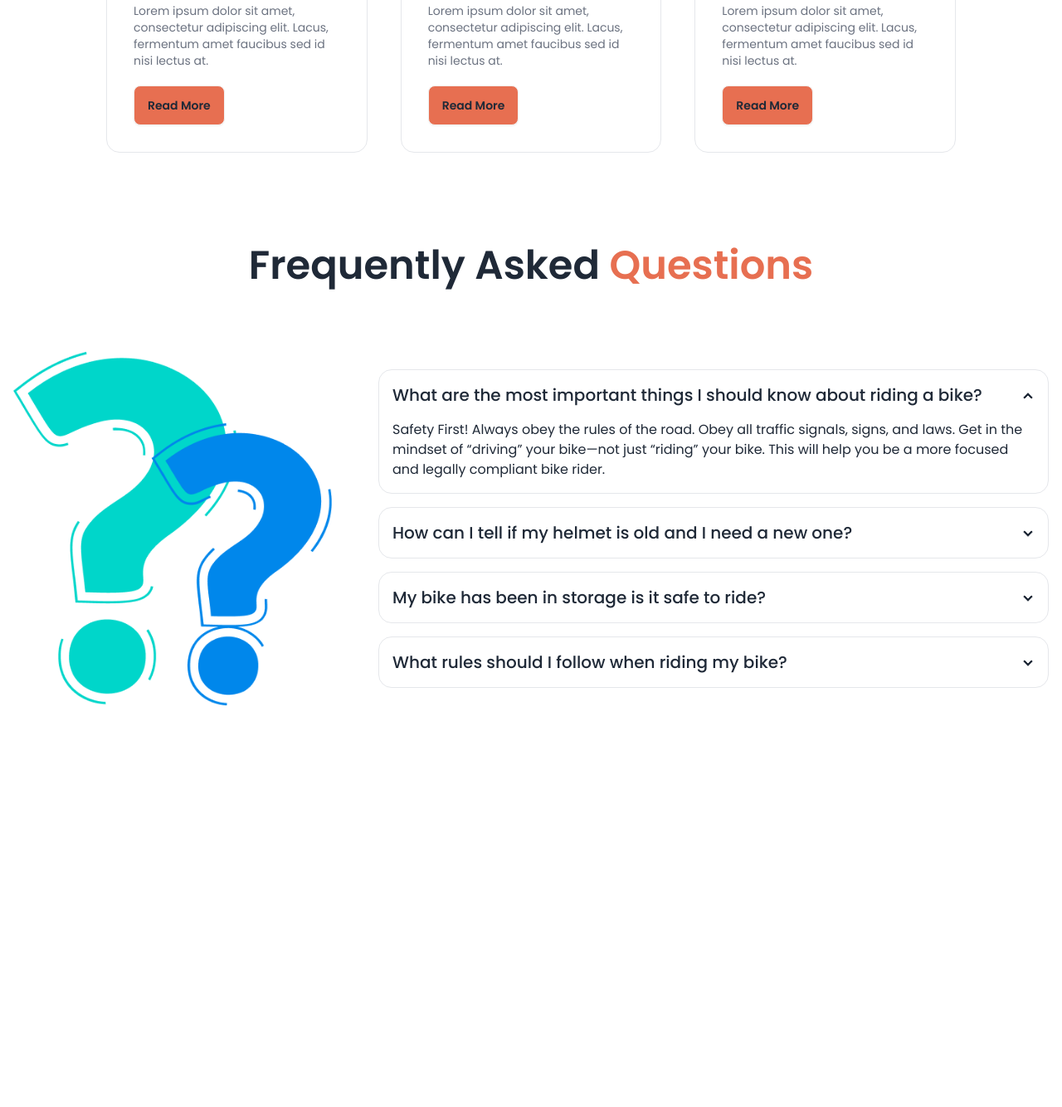
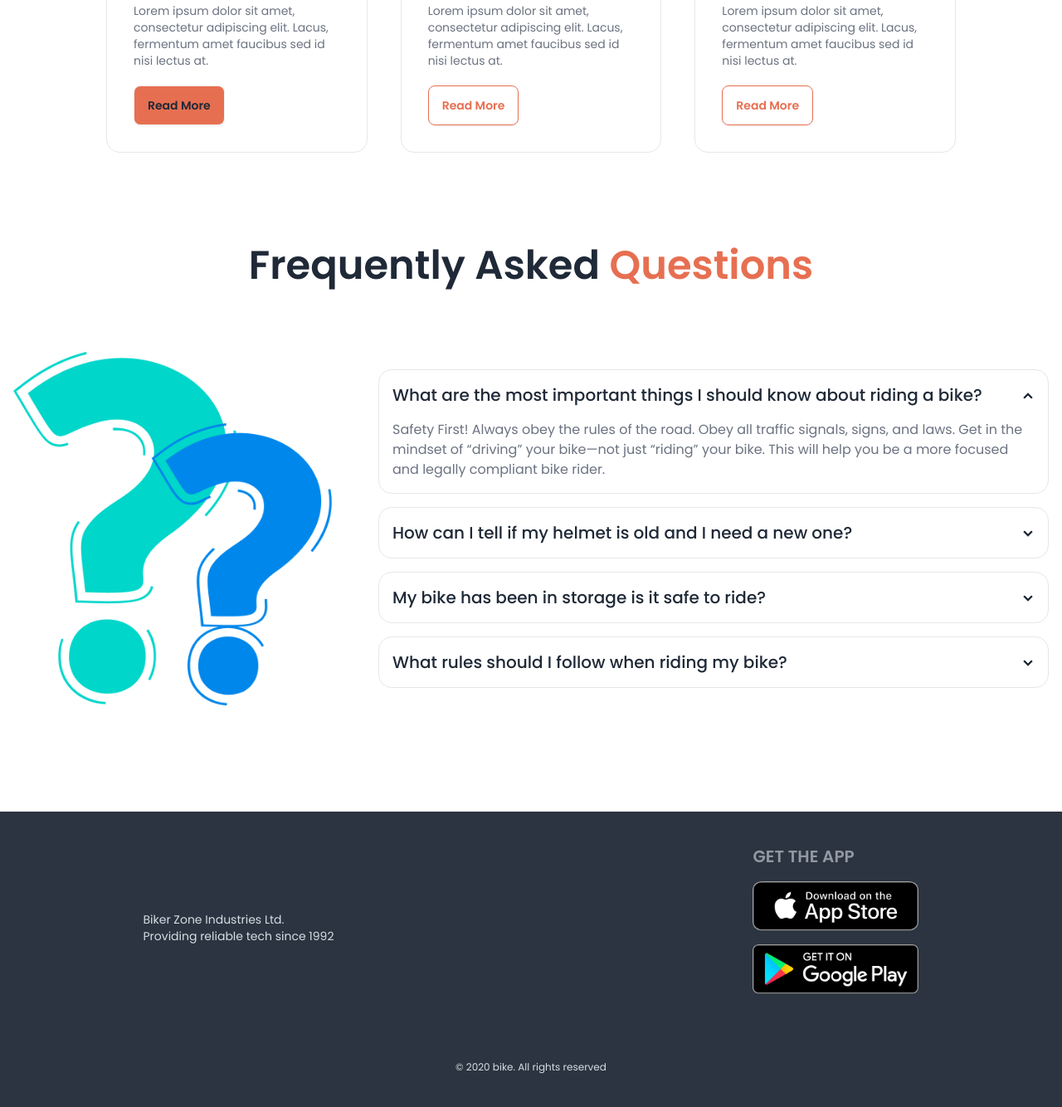
Before and after one commit to jahan404/biker-zone, a plain HTML site: page index.html in a window 1280 px wide. Shown: the part 1554-2888 px from the top of the page at 83% size. Before the commit the page ends 2532 px from the top, so only its background shows below. Drawn offline with nearby package versions, Linux system fonts and the light colour scheme.

Commit message:
footer and finished

```diff
--- a/index.html
+++ b/index.html
@@ -245,7 +245,7 @@
                   <p class="text-gray-500 lg:text-sm">Lorem ipsum dolor sit amet, consectetur adipiscing elit. Lacus, fermentum amet faucibus sed id nisi lectus at.</p>
 
                   <div class="card-actions">
-                    <button class="btn bg-bike-primary">Read More</button>
+                    <button class="btn bg-transparent border-bike-primary text-bike-primary">Read More</button>
                   </div>
                 </div>
               </div>
@@ -262,7 +262,7 @@
                   <p class="text-gray-500 lg:text-sm">Lorem ipsum dolor sit amet, consectetur adipiscing elit. Lacus, fermentum amet faucibus sed id nisi lectus at.</p>
 
                   <div class="card-actions">
-                    <button class="btn bg-bike-primary">Read More</button>
+                    <button class="btn bg-transparent border-bike-primary text-bike-primary">Read More</button>
                   </div>
                 </div>
               </div>
@@ -292,7 +292,7 @@
                       <input type="radio" name="my-accordion-2" checked="checked" />
                       <div class="collapse-title text-xl font-medium">What are the most important things I should
                         know about riding a bike?</div>
-                      <div class="collapse-content">
+                      <div class="collapse-content text-gray-500">
                         <p>Safety First! Always obey the rules of the road. Obey all traffic signals, signs, and laws. Get in the mindset of “driving” your bike—not just “riding” your bike. This will help you be a more focused and legally compliant bike rider. </p>
                       </div>
                     </div>
@@ -383,8 +383,34 @@
         </div>
        </main> -->
       <!-- footer section -->
-       <footer>
+      <footer>
+         <div class="footer bg-neutral text-neutral-content p-10 justify-around md:space-x-56">
 
-       </footer>
+        <aside class="space-y-44 pt-20">
+          <p>
+            Biker Zone Industries Ltd.
+            <br />
+            Providing reliable tech since 1992
+          </p>
+
+        </aside>
+
+
+        <nav>
+          <h6 class="footer-title text-xl font-semibold">Get the App</h6>
+          <div class="grid grid-cols-1 gap-4">
+            <a>
+              <img src="images/others/ios.png" alt="" class="w-[200px]">
+            </a>
+            <a>
+              <img src="images/others/android.png" alt="" class="w-[200px]">
+            </a>
+
+          </div>
+        </nav>
+      </div>
+
+      <p class="text-xs bg-neutral text-neutral-content text-center py-10">&copy 2020 bike. All rights reserved</p>
+      </footer>
 </body>
 </html>
```
